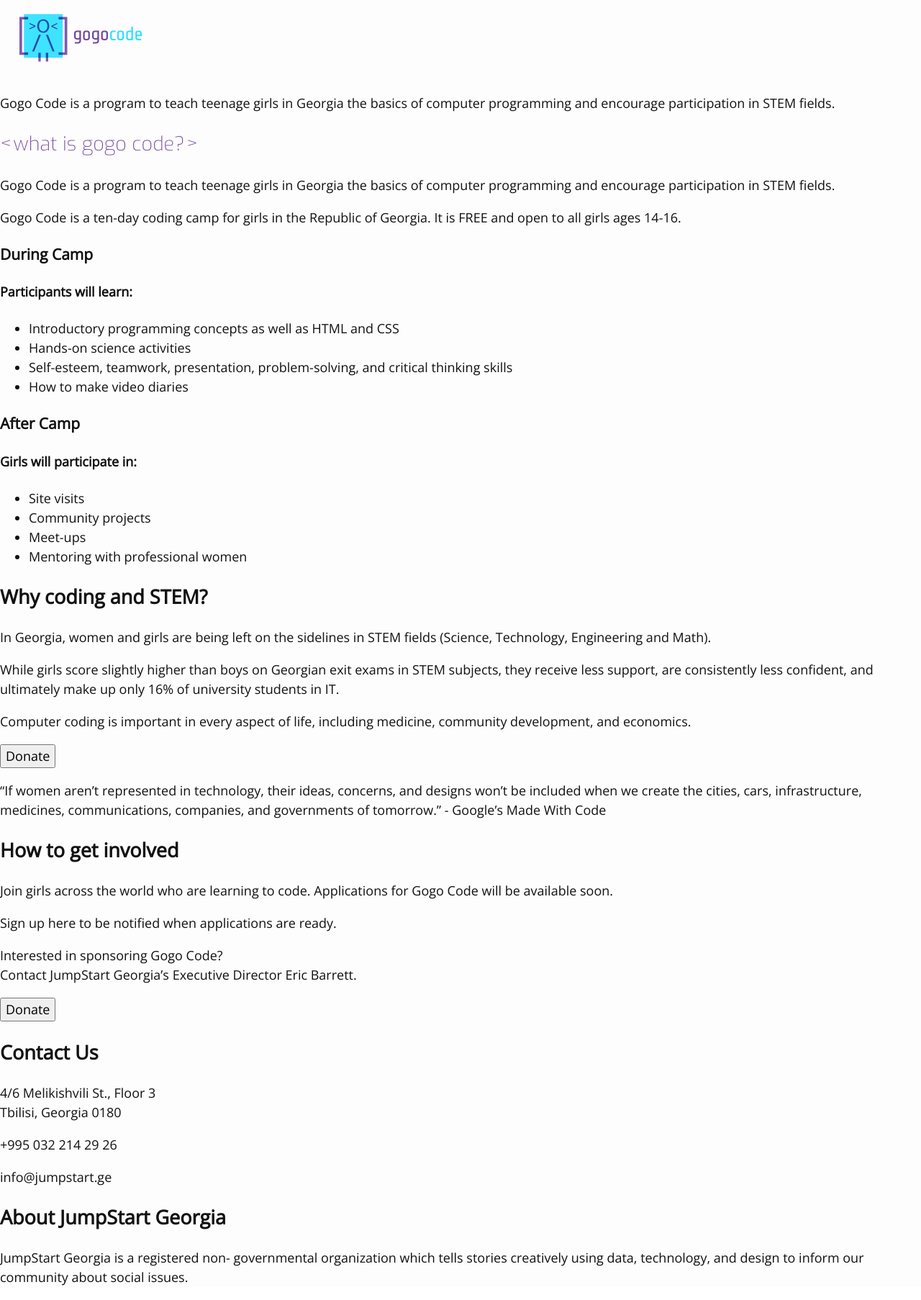
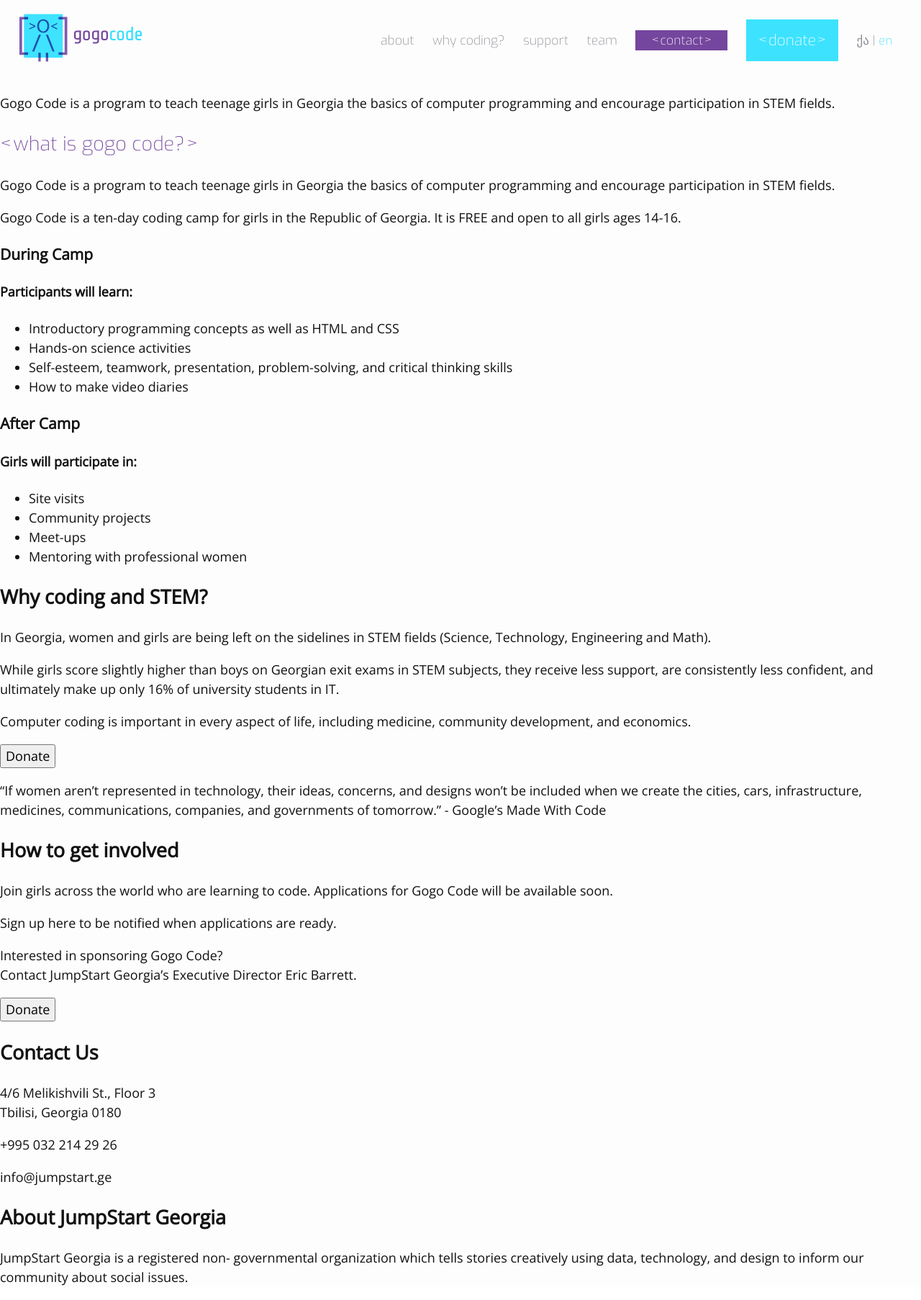
Before and after one commit to JumpStartGeorgia/Gogo-Code-Site, a Jekyll site: the page built from index.html, in a window 1280 px wide. Shown: the whole page at 72% size. Built offline with Jekyll 4.4.1, drawn with Linux system fonts in a browser that asks for light colours.

Commit message:
Fixed navigation to not be hidden on large screens.

```diff
--- a/_sass/components/_main-nav.scss
+++ b/_sass/components/_main-nav.scss
@@ -7,8 +7,11 @@
   }
 }
 
-.main-nav.is-hidden {
+.main-nav.is-hidden-on-mobile {
   display: none;
+  @media (min-width: $hide-nav-width) {
+    display: initial;
+  }
 }
 
   .main-nav-list {
@@ -17,6 +20,10 @@
     align-items: center;
     margin: 0;
     padding: 0;
+
+    @media (min-width: $hide-nav-width) {
+      flex-flow: row nowrap;
+    }
   }
 
     .main-nav-list-item {
--- a/index.html
+++ b/index.html
@@ -18,7 +18,7 @@
 
   </div>
 
-  <nav class='main-nav is-hidden js-act-as-navigation'>
+  <nav class='main-nav is-hidden-on-mobile js-act-as-navigation'>
     <ul class='main-nav-list'>
 
       <li class='main-nav-list-item'>
--- a/scripts/main.js
+++ b/scripts/main.js
@@ -1,5 +1,5 @@
 $(document).ready(function() {
   $('.js-toggle-navigation').click(function() {
-    $('.js-act-as-navigation').toggleClass('is-hidden');
+    $('.js-act-as-navigation').toggleClass('is-hidden-on-mobile');
   });
 });
```
